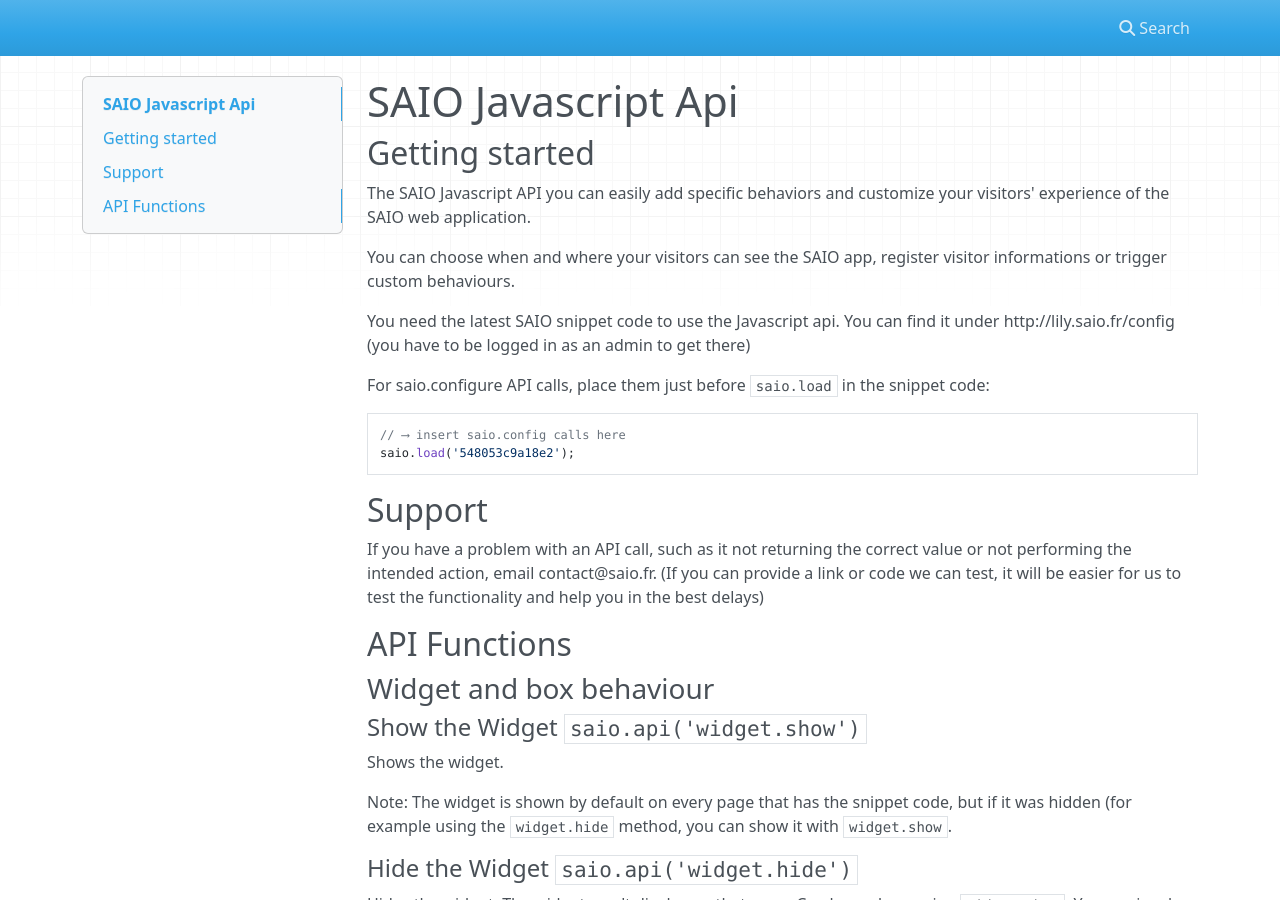
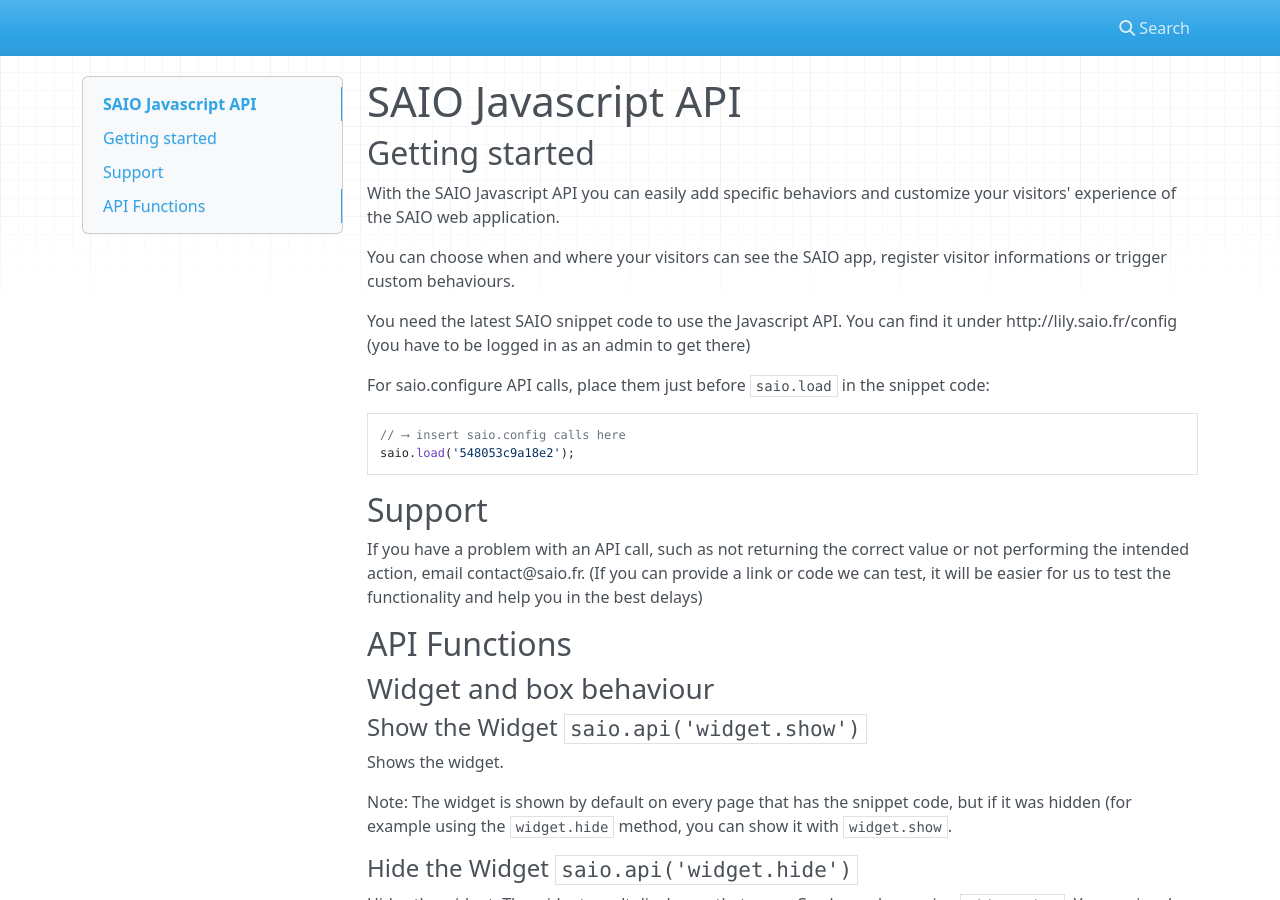
Before and after one commit to saio-fr/apidocs, an MkDocs documentation site: the page built from docs/javascript-api.md, in a window 1280 px wide and 900 px high. Built offline with MkDocs 1.6.1, drawn with Linux system fonts in a browser that asks for light colours; nearby versions of some CDN libraries; some of the changed text lies outside the part shown.

Commit message:
relecture doc (petites corrections)

```diff
--- a/docs/javascript-api.md
+++ b/docs/javascript-api.md
@@ -1,12 +1,12 @@
-# SAIO Javascript Api
+# SAIO Javascript API
 
 ## Getting started
 
-The SAIO Javascript API you can easily add specific behaviors and customize your visitors' experience of the SAIO web application.
+With the SAIO Javascript API you can easily add specific behaviors and customize your visitors' experience of the SAIO web application.
 
 You can choose when and where your visitors can see the SAIO app, register visitor informations or trigger custom behaviours.
 
-You need the latest SAIO snippet code to use the Javascript api. You can find it under http://lily.saio.fr/config (you have to be logged in as an admin to get there)
+You need the latest SAIO snippet code to use the Javascript API. You can find it under http://lily.saio.fr/config (you have to be logged in as an admin to get there)
 
 For saio.configure API calls, place them just before `saio.load` in the snippet code:
 
@@ -17,7 +17,7 @@ saio.load('548053c9a18e2');
 
 ## Support
 
-If you have a problem with an API call, such as it not returning the correct value or not performing the intended action, email contact@saio.fr. (If you can provide a link or code we can test, it will be easier for us to test the functionality and help you in the best delays)
+If you have a problem with an API call, such as not returning the correct value or not performing the intended action, email contact@saio.fr. (If you can provide a link or code we can test, it will be easier for us to test the functionality and help you in the best delays)
 
 ## API Functions
 
```
Also changed, not shown: other parts of docs/javascript-api.md (+4 -4 lines).
